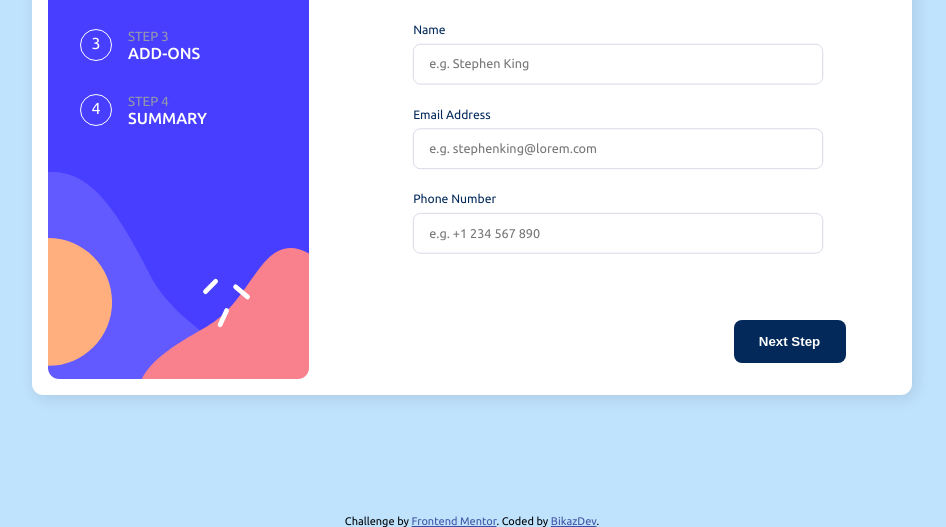
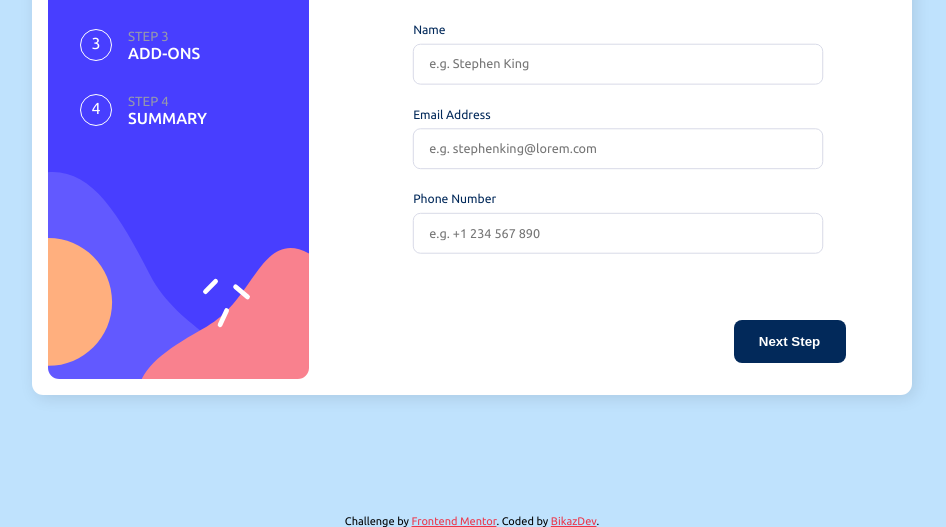
Before and after one commit to bikazdev/Multi-step-form, a plain HTML site: page index.html in a window 1280 px wide. Shown: the part 285-812 px from the top of the page, without its empty margins (168-1114 px from the left). Drawn offline with Linux system fonts and the light colour scheme.

Commit message:
my-page-added

```diff
--- a/index.html
+++ b/index.html
@@ -20,7 +20,7 @@
         text-align: center;
       }
       .attribution a {
-        color: hsl(228, 45%, 44%);
+        color: hsl(354, 84%, 57%);
       }
     </style>
     <link rel="stylesheet" href="./css/style.css" />
```
